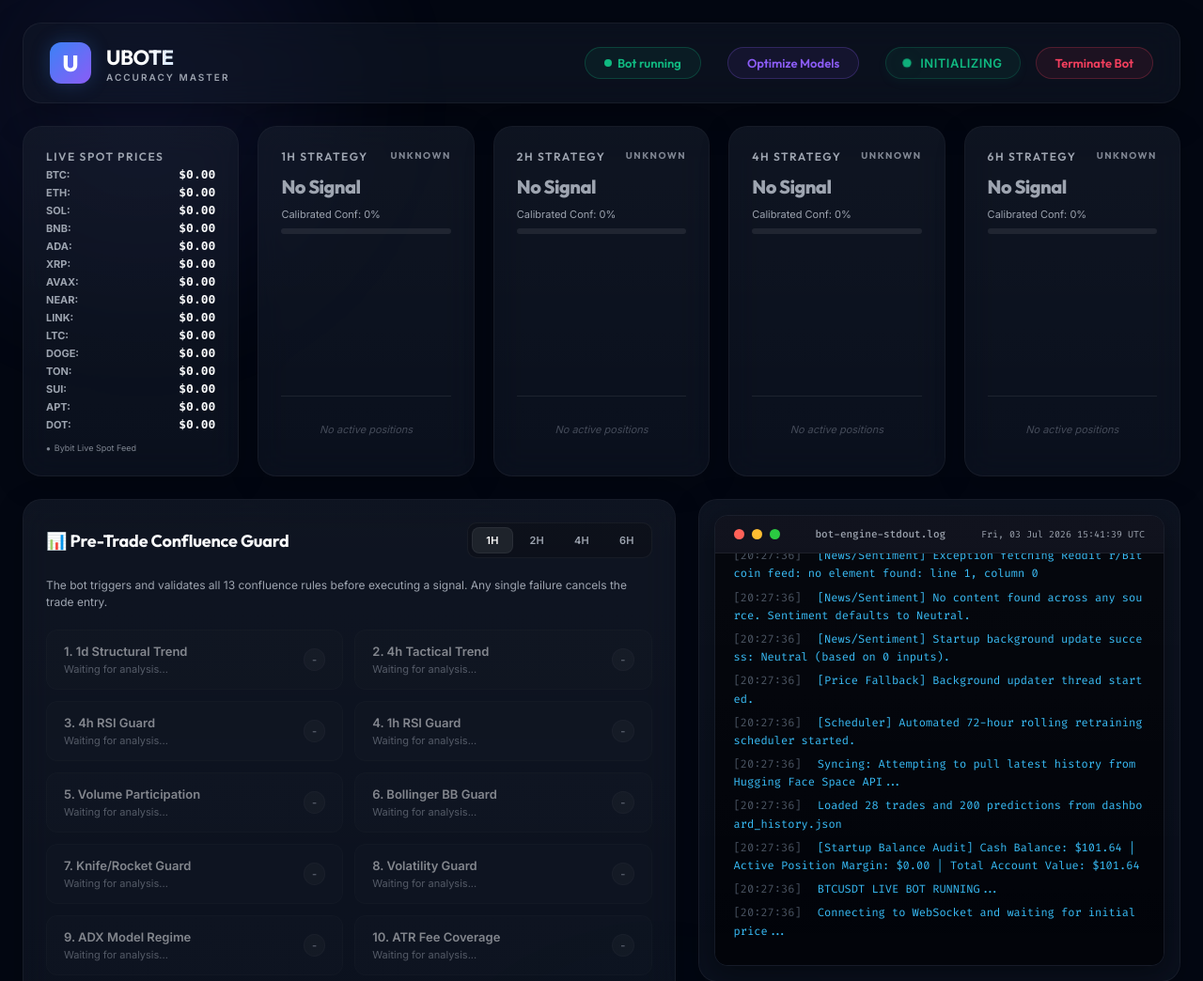
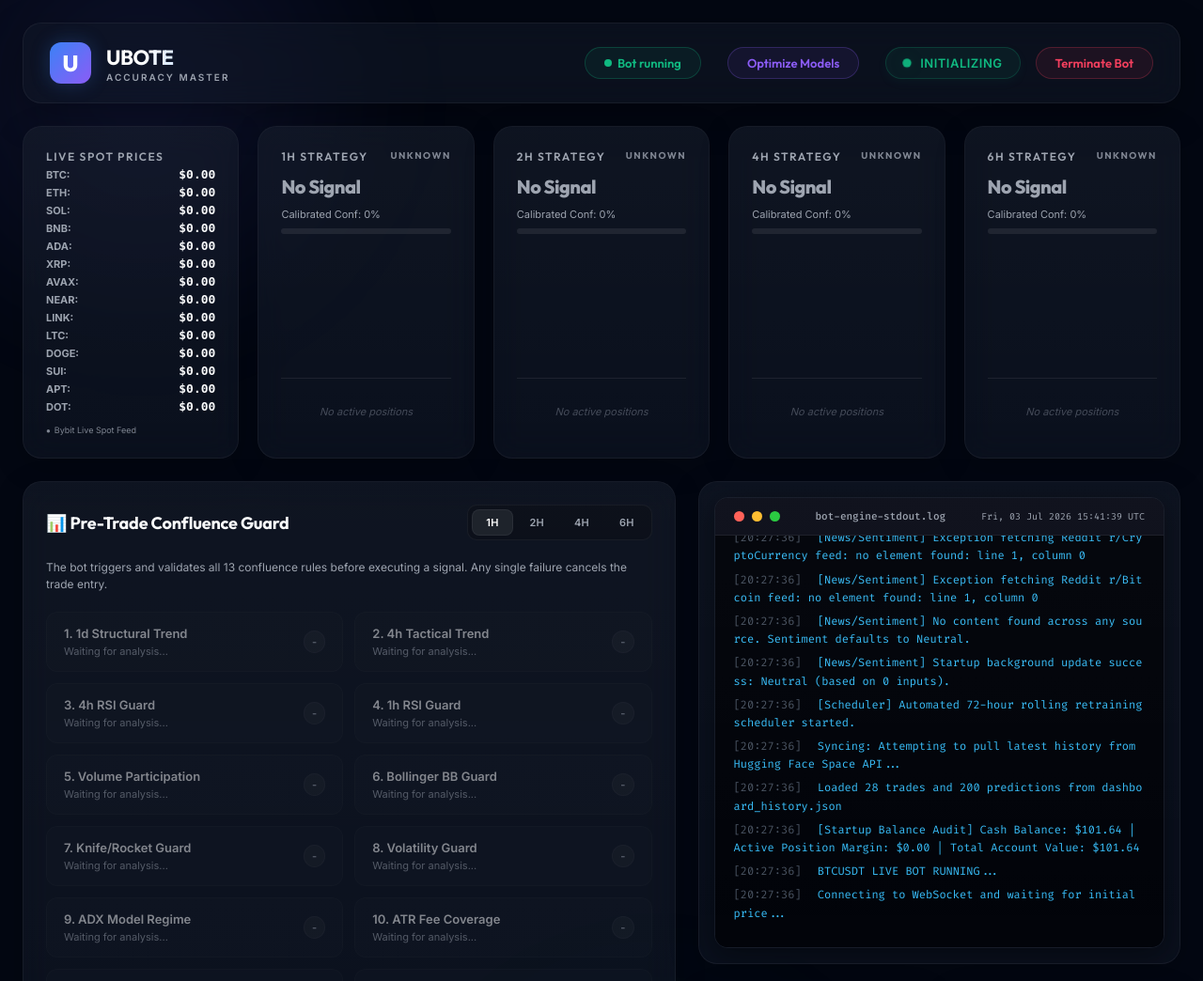
Before and after one commit to mehsim/btc-trading-bot, a Flask app: page / in a window 1280 px wide; the page is wider, and only the part inside the window is pictured. Shown: the top 1044 px of that part at 94% size. Run offline with Flask 3, Linux system fonts and the light colour scheme; data that the repository does not hold is empty; parts of the project's set-up code (start-up, migrations or seed data) failed here and were passed over.

Commit message:
Remove TON coin from supported symbols backend/frontend

```diff
--- a/main.py
+++ b/main.py
@@ -797,7 +797,7 @@ def run_flask():
 # =========================
 SYMBOL = "BTCUSDT"
 INTERVAL = "60"
-SUPPORTED_SYMBOLS = ["BTCUSDT", "ETHUSDT", "SOLUSDT", "BNBUSDT", "ADAUSDT", "XRPUSDT", "AVAXUSDT", "NEARUSDT", "LINKUSDT", "LTCUSDT", "DOGEUSDT", "TONUSDT", "SUIUSDT", "APTUSDT", "DOTUSDT"]
+SUPPORTED_SYMBOLS = ["BTCUSDT", "ETHUSDT", "SOLUSDT", "BNBUSDT", "ADAUSDT", "XRPUSDT", "AVAXUSDT", "NEARUSDT", "LINKUSDT", "LTCUSDT", "DOGEUSDT", "SUIUSDT", "APTUSDT", "DOTUSDT"]
 
 # =========================
 from xgboost import XGBClassifier, XGBRegressor
--- a/templates/index.html
+++ b/templates/index.html
@@ -1021,10 +1021,6 @@
                     <div style="display: flex; justify-content: space-between; align-items: center;">
                         <span style="font-size: 11px; font-weight: 700; color: var(--text-secondary);">DOGE:</span>
                         <span id="live-price-doge" style="font-size: 13px; font-weight: 800; font-family: monospace;">$0.00</span>
-                    </div>
-                    <div style="display: flex; justify-content: space-between; align-items: center;">
-                        <span style="font-size: 11px; font-weight: 700; color: var(--text-secondary);">TON:</span>
-                        <span id="live-price-ton" style="font-size: 13px; font-weight: 800; font-family: monospace;">$0.00</span>
                     </div>
                     <div style="display: flex; justify-content: space-between; align-items: center;">
                         <span style="font-size: 11px; font-weight: 700; color: var(--text-secondary);">SUI:</span>
@@ -1395,7 +1391,7 @@
         let activeTimeframeFilter = 'all'; // 'all', '60', '120', '240', '360'
         let activeConfluenceTimeframe = '1h'; // default to 1H
         let activeTradesState = {};
-        let lastPrices = {BTC: null, ETH: null, SOL: null, BNB: null, ADA: null, XRP: null, TON: null, SUI: null, APT: null, DOT: null};
+        let lastPrices = {BTC: null, ETH: null, SOL: null, BNB: null, ADA: null, XRP: null, SUI: null, APT: null, DOT: null};
         let globalDataCache = null;
 
         function setConfluenceTimeframe(tf, element) {
@@ -1824,7 +1820,7 @@
                     // 2. Update Live Price
                     globalDataCache = data;
                     const currentPrice = data.live_price;
-                    const symbols = ["BTC", "ETH", "SOL", "BNB", "ADA", "XRP", "AVAX", "NEAR", "LINK", "LTC", "DOGE", "TON", "SUI", "APT", "DOT"];
+                    const symbols = ["BTC", "ETH", "SOL", "BNB", "ADA", "XRP", "AVAX", "NEAR", "LINK", "LTC", "DOGE", "SUI", "APT", "DOT"];
 
                     symbols.forEach(sym => {
                         const val = data[`live_price_${sym}USDT`];
--- a/train.py
+++ b/train.py
@@ -32,7 +32,7 @@ economic_calendar_lock = threading.Lock()
 SYMBOL = "BTCUSDT"
 INTERVAL = "60"
 PAGES = 20  # 20 pages of candles provides ~20,000 candles (balanced dataset size)
-SUPPORTED_SYMBOLS = ["BTCUSDT", "ETHUSDT", "SOLUSDT", "BNBUSDT", "ADAUSDT", "XRPUSDT", "AVAXUSDT", "NEARUSDT", "LINKUSDT", "LTCUSDT", "DOGEUSDT", "TONUSDT", "SUIUSDT", "APTUSDT", "DOTUSDT"]
+SUPPORTED_SYMBOLS = ["BTCUSDT", "ETHUSDT", "SOLUSDT", "BNBUSDT", "ADAUSDT", "XRPUSDT", "AVAXUSDT", "NEARUSDT", "LINKUSDT", "LTCUSDT", "DOGEUSDT", "SUIUSDT", "APTUSDT", "DOTUSDT"]
 
 # Feature list matches train.py and main.py
 features = [
```
